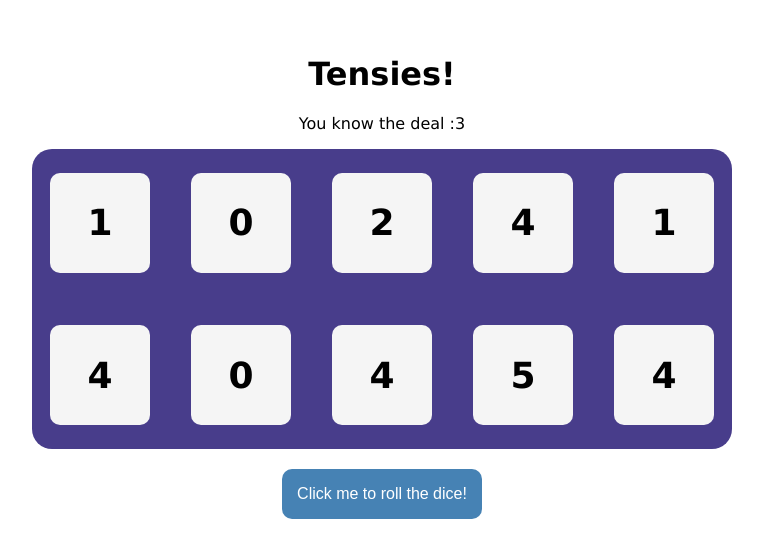
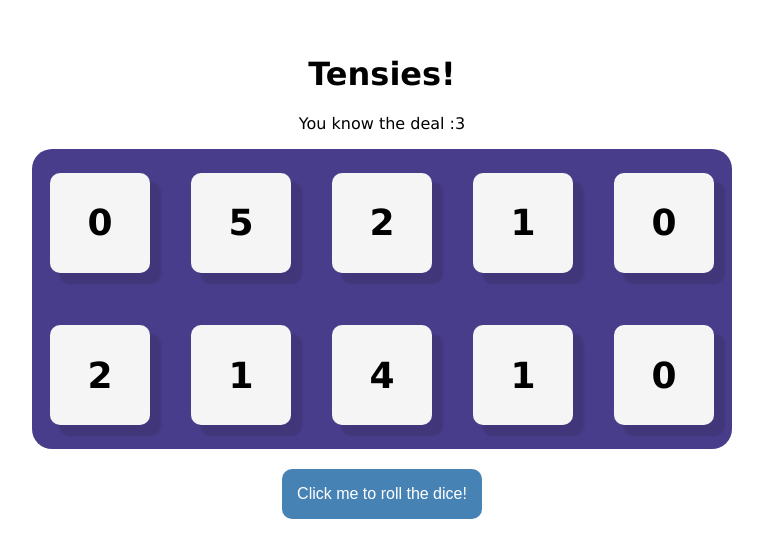
Before and after one commit to Ivansancor/React-first, a React (Vite) app: page / in a window 1280 px wide. Shown: the part 132-690 px from the top of the page, without its empty margins (258-1021 px from the left). Built offline with nearby package versions, Linux system fonts and the light colour scheme.

Commit message:
midway commit to working game

```diff
--- a/package.json
+++ b/package.json
@@ -10,6 +10,7 @@
     "preview": "vite preview"
   },
   "dependencies": {
+    "nanoid": "^5.0.4",
     "react": "^18.2.0",
     "react-dom": "^18.2.0"
   },
--- a/src/App.jsx
+++ b/src/App.jsx
@@ -1,22 +1,39 @@
 import { useState } from 'react';
 import Die from './Die';
+import { nanoid } from 'nanoid'
 
 function App() {
-  const [dieArr, setDieArr] = useState([]);
+  const [dieArr, setDieArr] = useState(createNewDice());
 
   function genRandNum() {
     return Math.floor(Math.random()* 6);
   }
 
-
-  for (let i = 1; i < 11; i++) {
-    dieArr.push(
-      {
-        id: i, num: genRandNum(), held: false
+  function createNewDice() {
+    const arr = [];
+    for (let i = 0; i < 10; i++) {
+    arr.push({
+        id: nanoid(), num: genRandNum(), isHeld: false
       })
+    }
+    return arr;
   }
 
-   const dieElems = dieArr.map(die => <Die key={die.id} num={die.num}/>)
+  function rollDice() {
+    setDieArr(createNewDice())
+  }
+
+  function toggleHeld(id) {
+    setDieArr(prevDice => prevDice.map(die => {
+      if (die.id === id) {
+        return {...die, isHeld: !die.isHeld}
+      } else {
+        return die;
+      }
+    }))
+  }
+
+   const dieElems = dieArr.map(die => <Die key={die.id} num={die.num} isHeld={die.isHeld} toggle={() => toggleHeld(die.id)}/>)
 
 
    return (
@@ -28,7 +45,7 @@ function App() {
       <div className='dice-container'>
         {dieElems}
       </div>
-      <button className="butt">Click me to roll the dice!</button>
+      <button className="butt" onClick={rollDice}>Click me to roll the dice!</button>
     </div>
   )
 }
--- a/src/Die.jsx
+++ b/src/Die.jsx
@@ -1,7 +1,10 @@
-import React from 'react';
+export default function Die(props) {
+    const styles = {
+        backgroundColor: props.isHeld ? 'slateblue' : '#f5f5f5',
+        color: props.isHeld ? 'white' : 'black'
+    }
 
-export default function Die(props) {
     return (
-        <div className='die'>{props.num}</div>
+        <div className='die' style={styles} onClick={props.toggle}>{props.num}</div>
     )
 }
--- a/src/index.css
+++ b/src/index.css
@@ -33,8 +33,7 @@
 .die {
   width: 100px;
   height: 100px;
-  background-color: #f5f5f5;
-  box-shadow: inset;
+  box-shadow: 10px 10px 2px 1px rgba(42, 31, 57, 0.2);
   border-radius: 10px;
   display: flex;
   align-items: center;
@@ -57,3 +56,7 @@
 .butt:hover {
   background-color: slateblue;
 }
+
+.butt:active {
+  box-shadow: inset 5px 5px 2px 1px rgba(77, 63, 97, 0.2);
+}
```
Also changed, not shown: 1 other file (tests, documents, lock files or other folders).
